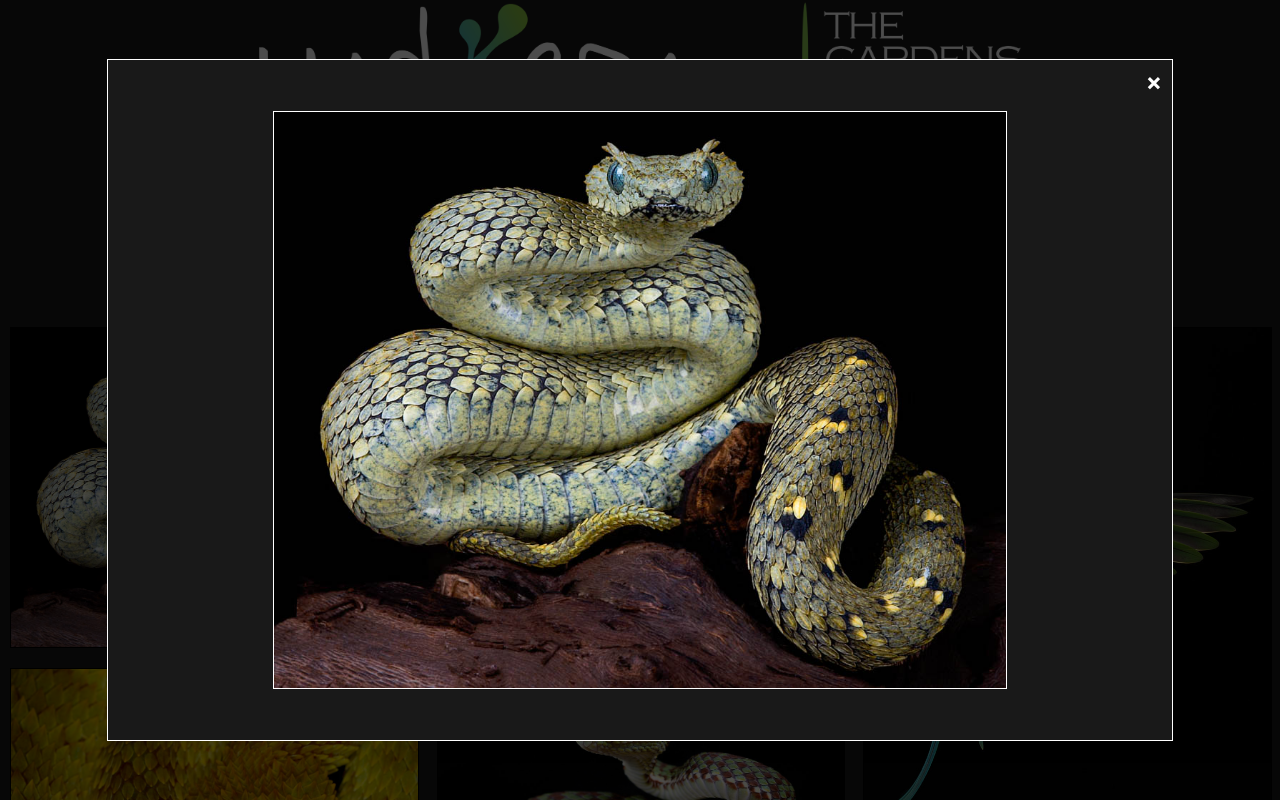
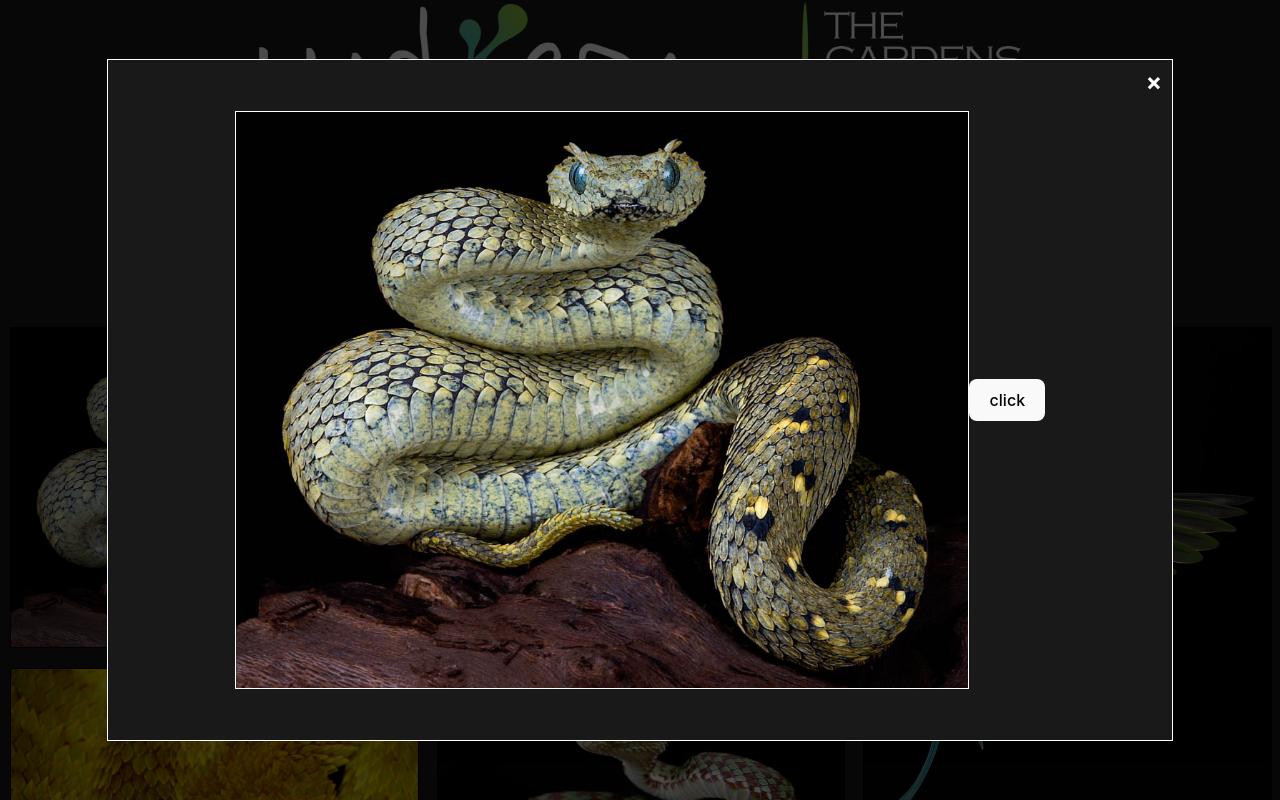
Before and after one commit to Kernapillar/Kern_Family_Zoo, a React (Vite) app in the folder frontend/Kern Family Zoo/: page / in a window 1280 px wide. Both pictures are taken after a click on the picture 214 px from the left and 487 px from the top of the page. Shown: the top 800 px of the page. Built offline with nearby package versions, Linux system fonts and the light colour scheme.

Commit message:
next Picture button

```diff
--- a/frontend/Kern Family Zoo/src/components/gallery.jsx
+++ b/frontend/Kern Family Zoo/src/components/gallery.jsx
@@ -77,7 +77,7 @@ const Gallery = (props) =>{
   const handleOpenModal = (picture) => {
     navigate(`/${picture.id}`);
 
-    console.log(picture)
+    // console.log(picture)
     setModalPicture(picture.src);
     setModalIsOpen(true);
   }
@@ -91,7 +91,7 @@ const Gallery = (props) =>{
     <>
       {renderNav()}
       {renderCols()}
-      {modalIsOpen ? <Modal isOpen={modalIsOpen} onClose={handleCloseModal} imgUrl={modalPicture}/> : null}
+      {modalIsOpen ? <Modal isOpen={modalIsOpen} onClose={handleCloseModal} imgUrl={modalPicture} pictures={images}/> : null}
     </>
 
   )
--- a/frontend/Kern Family Zoo/src/components/modal.jsx
+++ b/frontend/Kern Family Zoo/src/components/modal.jsx
@@ -1,11 +1,13 @@
 import React, {useState, useEffect } from "react";
-import { useNavigate } from "react-router-dom";
+import { useNavigate, useParams } from "react-router-dom";
 import '../styles/modal.css';
 
-const Modal = ({isOpen, onClose, imgUrl}) => {
-    console.log("MODAL INFO", isOpen, onClose, imgUrl);
+const Modal = ({isOpen, onClose, imgUrl, pictures, currentIdx}) => {
     const [modalIsOpen, setModalIsOpen] = useState(false);
+    const pictureId = useParams();
+    const [currentPicture, setCurrentPicture] = useState(pictures[parseInt(pictureId.pictureId) - 1])
     const navigate = useNavigate();
+    console.log("MODAL INFO",currentPicture);
 
     useEffect(() => {
         setModalIsOpen(isOpen);
@@ -17,13 +19,21 @@ const Modal = ({isOpen, onClose, imgUrl}) => {
         navigate(`/`);
     };
 
+    const handleNext = () => {
+
+        setCurrentPicture(pictures[currentPicture.id]);
+        navigate(`/${currentPicture.id+1}`)
+    }
+
+
     return (
         <div className={`modal`}>
              <div className="modal-content">
                 <span className="modal-close" onClick={handleClose}>
                     &times;
                 </span>
-                <img src={imgUrl} alt="modal" />
+                <img src={currentPicture.src} alt="modal" />
+                <button onClick={handleNext}>click</button>
              </div>
         </div>
     )
```
